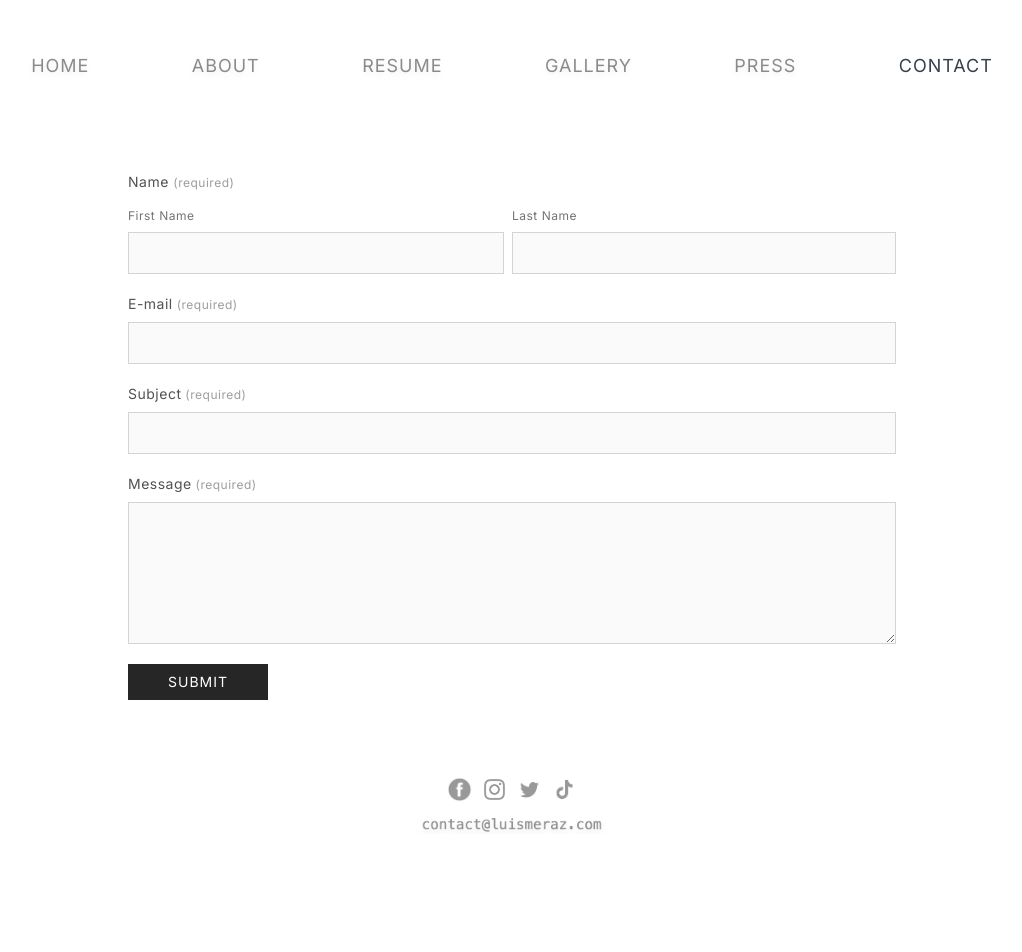
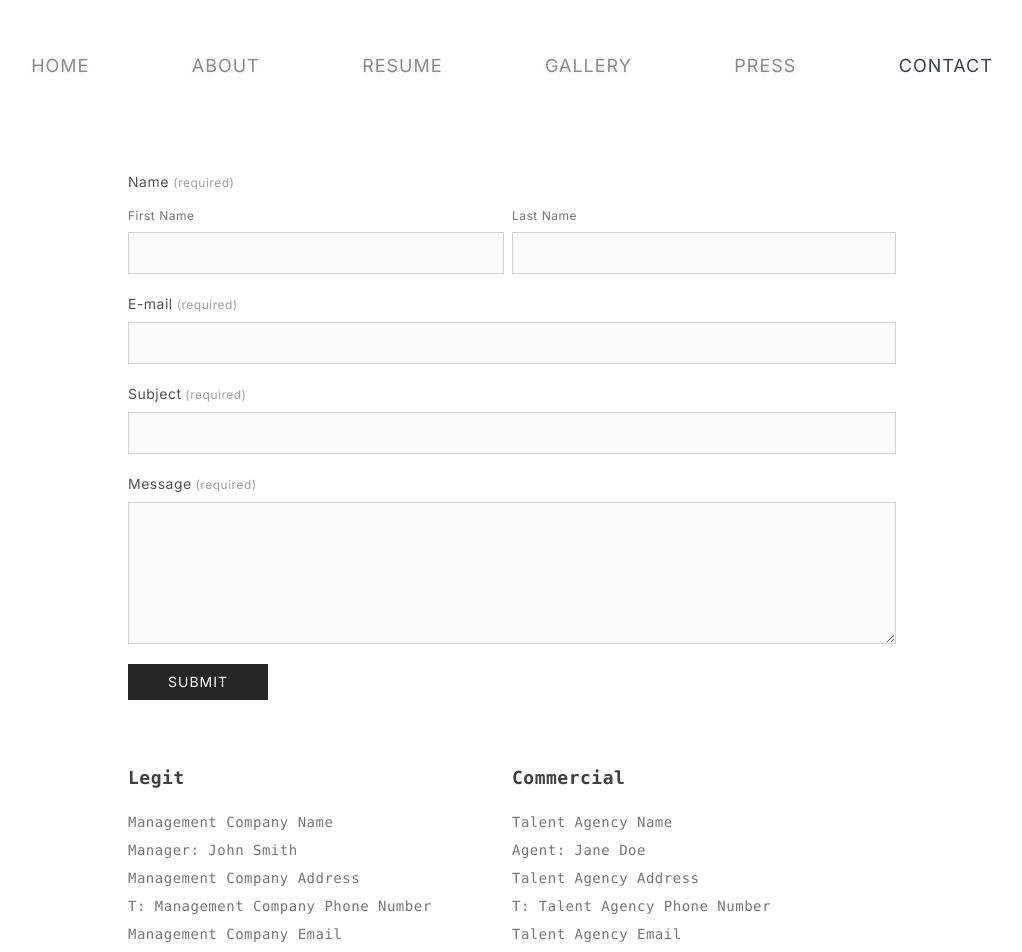
Before and after one commit to juhyeh/actor-website, a Next.js app: page /contact in a window 1280 px wide. Shown: the top 952 px of the page, without its empty margins (128-1150 px from the left). Before the commit the page ends 874 px from the top, so only its background shows below. Built offline with nearby package versions, Linux system fonts and the light colour scheme.

Commit message:
management info component

```diff
--- a/app/contact/page.js
+++ b/app/contact/page.js
@@ -2,6 +2,7 @@
 
 import React from "react";
 import { useState } from "react";
+import ManagementInfo from "@/components/ManagementInfo";
 
 const Contact = () => {
   const [firstName, setFirstName] = useState("");
@@ -104,6 +105,9 @@ const Contact = () => {
           </button>
         </div>
       </form>
+      {/* For once you have management or an agent */}
+
+      <ManagementInfo />
     </div>
   );
 };
--- a/app/globals.css
+++ b/app/globals.css
@@ -142,7 +142,7 @@ body {
 
 /* Contact Page */
 .contact_form_input {
-  @apply bg-neutral-50 border border-neutral-300  text-sm p-2.5 focus:border-blue-500 block;
+  @apply bg-neutral-50 border border-neutral-300  text-sm p-2.5 focus:border-blue-500 block text-neutral-700 tracking-[0.5px];
 }
 .contact_form_label {
   @apply pt-5 pb-2 text-neutral-600 tracking-[0.5px] text-sm;
@@ -153,3 +153,9 @@ body {
 .name_label {
   @apply text-neutral-500 text-xs py-2 tracking-[0.5px];
 }
+.management_info_title {
+  @apply text-lg font-semibold text-neutral-700 pb-4 tracking-[0.5px] font-mono pt-6;
+}
+.management_info_detail {
+  @apply text-sm tracking-[0.5px] text-neutral-600/80 py-1 font-mono;
+}
--- /dev/null
+++ b/components/ManagementInfo.jsx
@@ -0,0 +1,28 @@
+import React from "react";
+
+const ManagementInfo = () => {
+  return (
+    <div className="w-full flex flex-col md:flex-row pt-5 pb-4">
+      <div className="w-full">
+        <h3 className="management_info_title">Legit</h3>
+        <p className="management_info_detail">Management Company Name</p>
+        <p className="management_info_detail">Manager: John Smith</p>
+        <p className="management_info_detail">Management Company Address</p>
+        <p className="management_info_detail">
+          T: Management Company Phone Number
+        </p>
+        <p className="management_info_detail">Management Company Email</p>
+      </div>
+      <div className="w-full">
+        <h3 className="management_info_title">Commercial</h3>
+        <p className="management_info_detail">Talent Agency Name</p>
+        <p className="management_info_detail">Agent: Jane Doe</p>
+        <p className="management_info_detail">Talent Agency Address</p>
+        <p className="management_info_detail">T: Talent Agency Phone Number</p>
+        <p className="management_info_detail">Talent Agency Email</p>
+      </div>
+    </div>
+  );
+};
+
+export default ManagementInfo;
```
